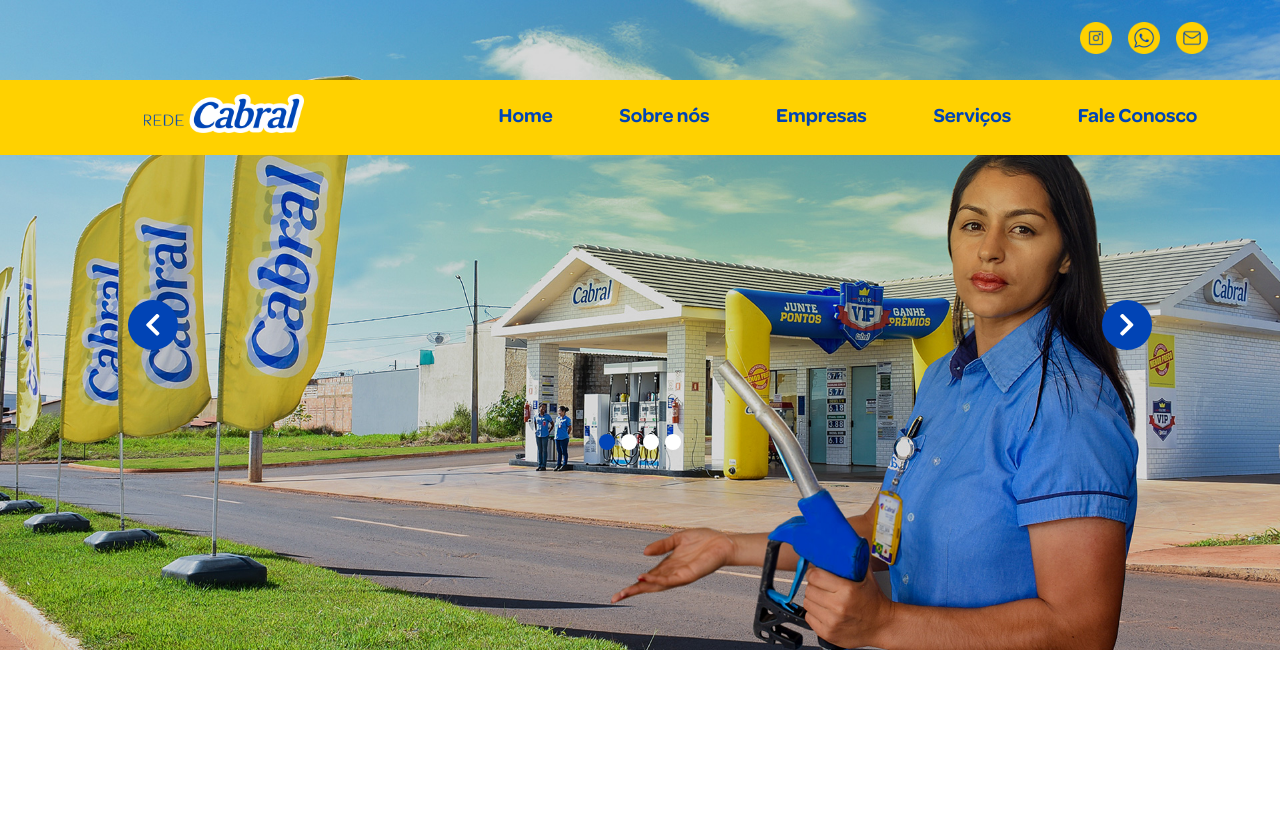
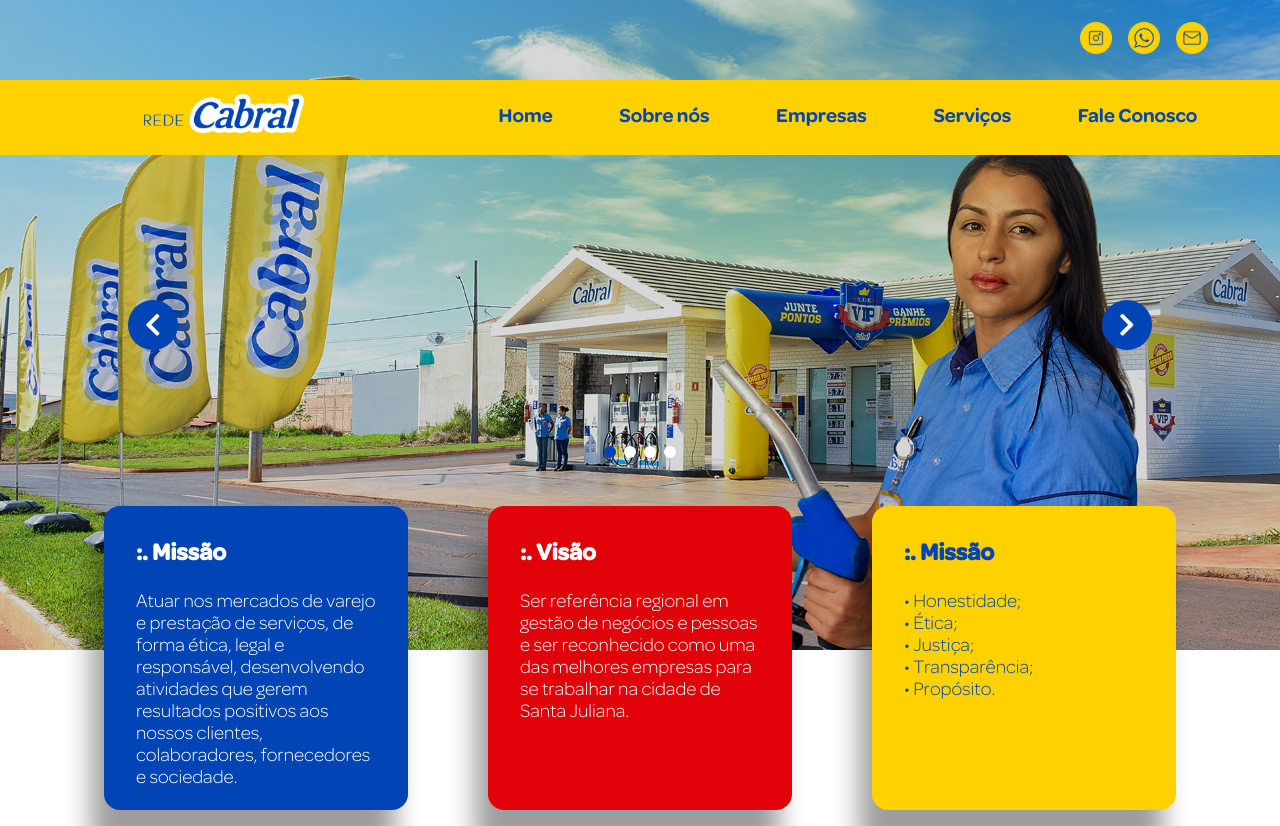
Before and after one commit to rachzy/projeto-cabral, a React (Vite) app: page / in a window 1280 px wide. Before the commit the page ends 800 px from the top, so only its background shows below. Built offline with nearby package versions, Linux system fonts and the light colour scheme.

Commit message:
create info boxes

```diff
--- a/src/components/Header/Header-Mobile.css
+++ b/src/components/Header/Header-Mobile.css
@@ -12,6 +12,8 @@
 
   opacity: 0%;
   transition: 0.3s all;
+
+  z-index: -99;
 }
 
 header .mobile-background.active {
@@ -28,15 +30,19 @@
   display: flex;
   flex-direction: column;
 
-  min-width: 50vw;
-  max-width: 70%;
-
   justify-content: space-evenly;
   align-items: center;
 
   padding-block: 5vh 20vh;
 
+  width: 0%;
+
   background-color: #ffd100;
+}
+
+header .mobile-background.active .mobile-menu {
+  min-width: 50vw;
+  max-width: 70%;
 }
 
 header .mobile-menu ul.options {
--- /dev/null
+++ b/src/components/InfoBox/InfoBox.css
@@ -0,0 +1,25 @@
+div.info-box {
+    width: 30vh;
+    height: 30vh;
+
+    z-index: 99;
+
+    margin: 2vh 5vh;
+    padding: 4vh;
+
+    border-radius: 2vh;
+
+    -webkit-filter: drop-shadow(1vw 0px 0px black); /* Chrome, Safari, Opera */
+    filter: drop-shadow(-1vw 5vh 1vw rgba(0, 0, 0, 0.384));
+
+    color: white;
+}
+
+div.info-box h2 {
+    font-size: 3vh;
+    margin-bottom: 3vh;
+}
+
+div.info-box p {
+    font-size: 2.4vh;
+}
--- /dev/null
+++ b/src/components/InfoBox/index.tsx
@@ -0,0 +1,21 @@
+import React from "react";
+
+import "./InfoBox.css";
+
+interface IProps {
+  title: string;
+  description: string;
+  color: string;
+  style?: React.CSSProperties;
+}
+
+const InfoBox: React.FC<IProps> = ({ title, description, color, style }) => {
+  return (
+    <div className="info-box" style={{ backgroundColor: color, ...style }}>
+      <h2>:. {title}</h2>
+      <p dangerouslySetInnerHTML={{ __html: description }}></p>
+    </div>
+  );
+};
+
+export default InfoBox;
--- a/src/components/Slider/Slider.css
+++ b/src/components/Slider/Slider.css
@@ -80,14 +80,20 @@
     z-index: 99;
 
     align-self: flex-end;
-    padding-bottom: 25vh;
+    padding-bottom: 3vh;
+}
+
+@media screen and (min-width: 920px) {
+    div.slider div.dots {
+        padding-bottom: 15vw;
+    }
 }
 
 div.dots div.dot {
-    width: 2vh;
-    height: 2vh;
+    width: 1.5vh;
+    height: 1.5vh;
 
-    margin-inline: 3px;
+    margin-inline: 0.5vh;
 
     background-color: white;
 
--- a/src/index.css
+++ b/src/index.css
@@ -4,7 +4,7 @@
   margin: 0;
   padding: 0;
 
-  font-family: "Omnes Regular Roman";
+  font-family: "Omnes Regular Roman", sans-serif;
 }
 
 a {
@@ -14,3 +14,11 @@
 ul {
   list-style: none;
 }
+
+h2 {
+  font-family: "OmnesBoldRoman", sans-serif;
+}
+
+p {
+  font-family: "OmnesLight", sans-serif;
+}
--- /dev/null
+++ b/src/pages/Index/Index.css
@@ -0,0 +1,15 @@
+div.inline-wrapper {
+    display: flex;
+    flex-wrap: wrap;
+
+    width: 100%;
+
+    justify-content: center;
+    align-items: center;
+}
+
+@media screen and (min-width: 920px) {
+    div.inline-wrapper {
+        margin-top: -20vh;
+    }
+}
--- a/src/pages/Index/index.tsx
+++ b/src/pages/Index/index.tsx
@@ -1,10 +1,13 @@
 import React from "react";
 import Slider from "../../components/Slider/index";
+
+import "./Index.css";
 
 import sliderBanner from "../../assets/images/sliders/capa.jpg";
 import slide1 from "../../assets/images/sliders/inicial-1.jpg";
 import slide2 from "../../assets/images/sliders/inicial-2.jpg";
 import slide3 from "../../assets/images/sliders/inicial-3.jpg";
+import InfoBox from "../../components/InfoBox/index";
 
 const Index = () => {
   const sliderImages = [slide1, sliderBanner, slide2, slide3];
@@ -12,6 +15,45 @@
     <main>
       <section>
         <Slider images={sliderImages} />
+        <div className="inline-wrapper">
+          <InfoBox
+            title="Missão"
+            description="
+            Atuar nos mercados de varejo e
+            prestação de serviços, de forma
+            ética, legal e responsável,
+            desenvolvendo atividades que
+            gerem resultados positivos aos
+            nossos clientes, colaboradores,
+            fornecedores e sociedade.
+            "
+            color="#0144b5"
+          />
+          <InfoBox
+            title="Visão"
+            description="
+            Ser referência regional em
+            gestão de negócios e pessoas
+            e ser reconhecido como uma
+            das melhores empresas para
+            se trabalhar na cidade de
+            Santa Juliana.
+            "
+            color="#e00109"
+          />
+          <InfoBox
+            title="Missão"
+            description="
+            • Honestidade; <br />
+            • Ética; <br />
+            • Justiça; <br />
+            • Transparência; <br />
+            • Propósito.
+            "
+            color="#ffd100"
+            style={{ color: "#0144b5" }}
+          />
+        </div>
       </section>
     </main>
   );
```
